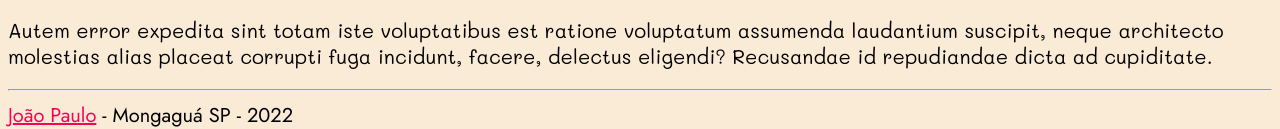
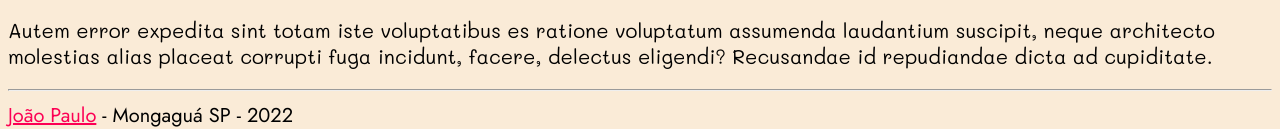
Before and after one commit to joaopaulo79/tipografia-lorem-ipsum, a plain HTML site: page index.html in a window 1280 px wide. Shown: the part 4130-4259 px from the top of the page. Drawn offline with Linux system fonts and the light colour scheme.

Commit message:
Pequenas Alterações

```diff
--- a/index.html
+++ b/index.html
@@ -63,7 +63,7 @@
     <img src="https://picsum.photos/400/250?grayscale&random=8" alt="Lorem Picsum" />
     <img src="https://picsum.photos/400/250?grayscale&random=9" alt="Lorem Picsum" />
     <p>Quidem facilis sapiente, doloremque dignissimos nobis earum. Illum aut ullam odio aliquid, blanditiis quaerat esse fugiat enim nesciunt! Commodi possimus explicabo cum hic quam soluta odit, error ad tempore enim?</p>
-    <p>Autem error expedita sint totam iste voluptatibus est ratione voluptatum assumenda laudantium suscipit, neque architecto molestias alias placeat corrupti fuga incidunt, facere, delectus eligendi? Recusandae id repudiandae dicta ad cupiditate.</p>
+    <p>Autem error expedita sint totam iste voluptatibus es ratione voluptatum assumenda laudantium suscipit, neque architecto molestias alias placeat corrupti fuga incidunt, facere, delectus eligendi? Recusandae id repudiandae dicta ad cupiditate.</p>
     <hr />
     <a class="pinkpoint" href="https://github.com/joaopaulo79">João Paulo</a> - Mongaguá SP - 2022
 </body>
```
